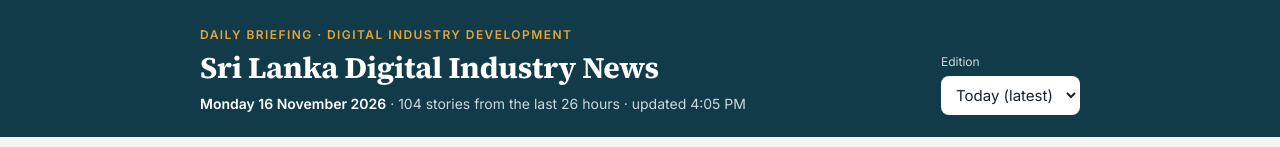
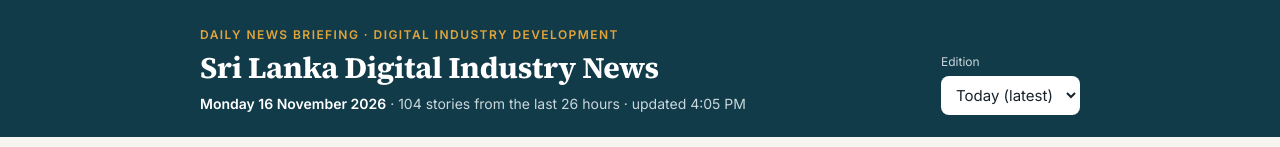
Before and after one commit to Hariniii44/sl-digital-news, a plain HTML site: page site/index.html in a window 1280 px wide. Shown: the top 147 px of the page. Drawn offline with Linux system fonts and the light colour scheme.

Commit message:
Update category names and descriptions in settings.yaml; modify kicker text in index.html

```diff
--- a/site/index.html
+++ b/site/index.html
@@ -145,7 +145,7 @@
 <header class="masthead">
   <div class="wrap">
     <div>
-      <p class="kicker">Daily briefing · Digital Industry Development</p>
+      <p class="kicker">Daily news briefing · Digital Industry Development</p>
       <h1 id="site-title">Sri Lanka Digital Industry News</h1>
       <p class="edition" id="edition">Loading today's update…</p>
     </div>
```
Also changed, not shown: 1 other file.
